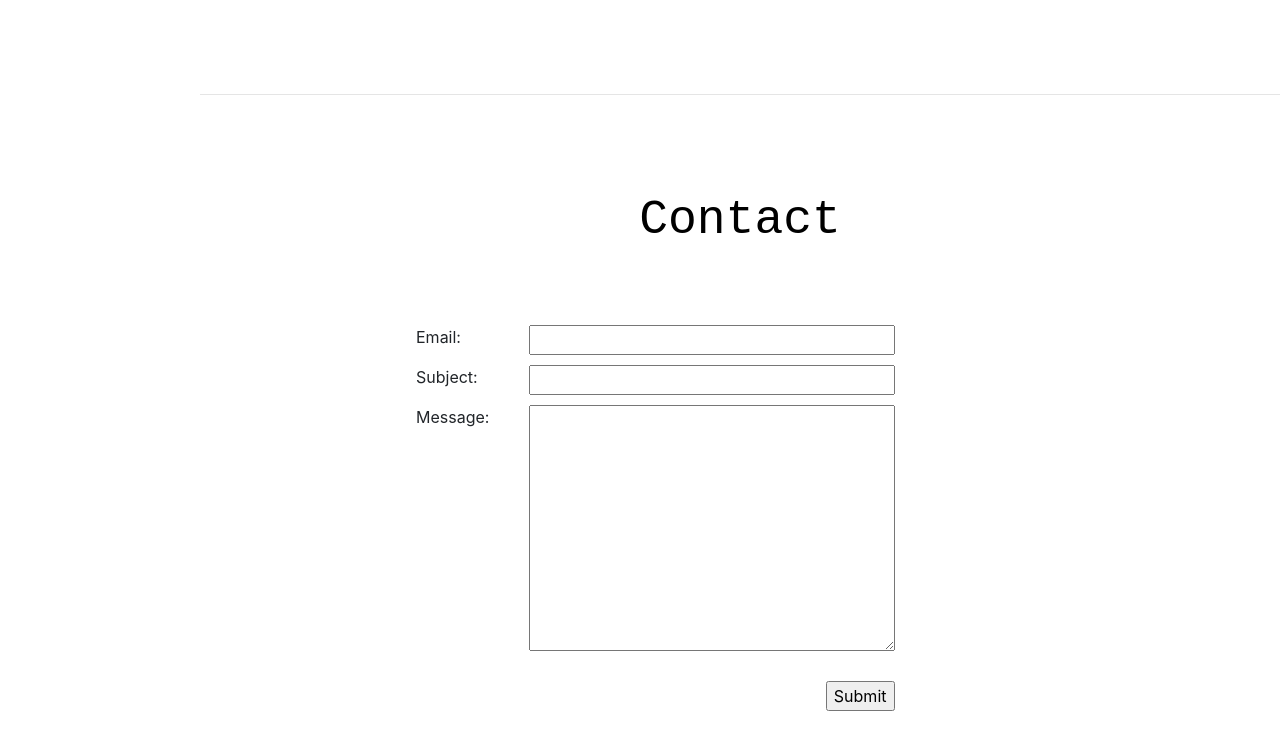
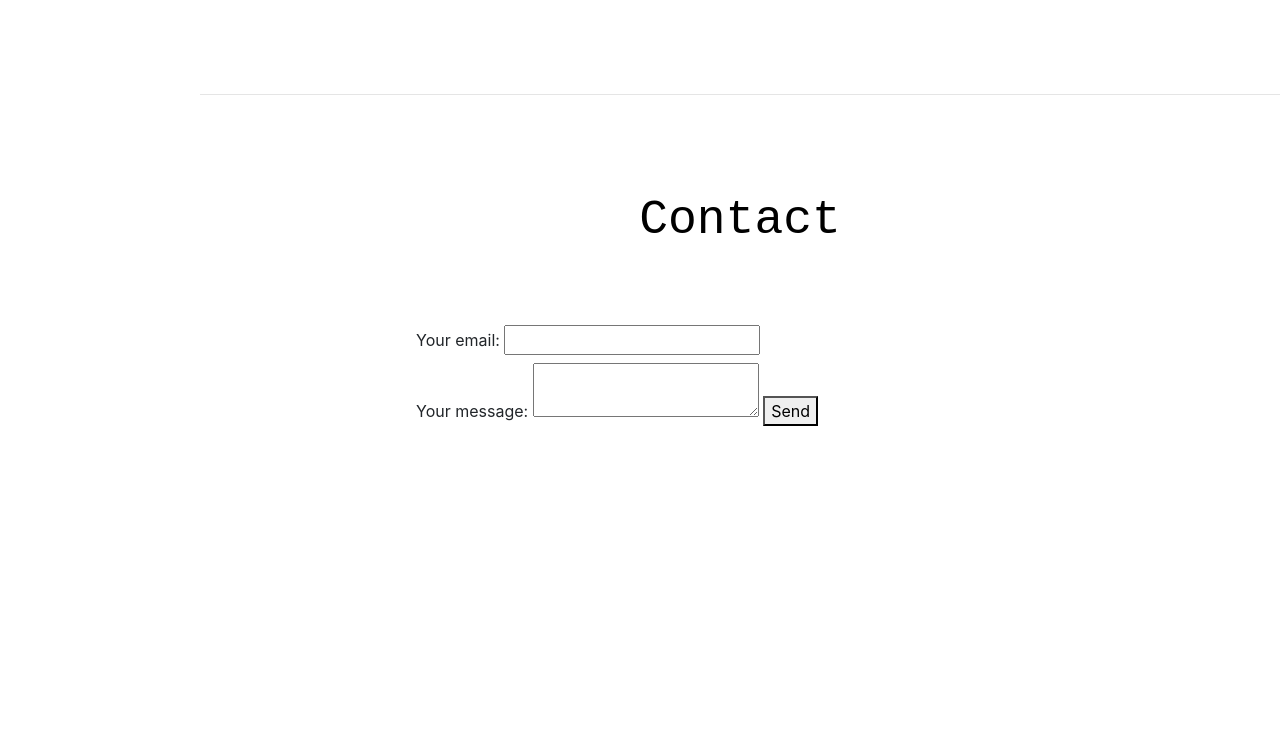
Before and after one commit to testTeotcd/portfolio, a website with bundled scripts: page index.html in a window 1280 px wide. Shown: the part 3963-4698 px from the top of the page. After the commit the page ends 4418 px from the top, so only its background shows below. Built offline with nearby package versions, Linux system fonts and the light colour scheme; files whose address does not match are found by name; a web font is replaced by a local one.

Commit message:
New Contact HTML element

```diff
--- a/index.html
+++ b/index.html
@@ -257,38 +257,22 @@
       <section style="width: 60%; margin-left: 20%" id="contact">
           <div class="sectiondiv">
               <h1 class="sectiontitle" style="margin-bottom: 75px;">Contact</h1>
-              <form method="POST" action="https://formspree.io/timdeeter1@gmail.com">
-                <div class="row">
-                    <div class="col-lg-2">
-                        <p>Email:</p>
-                    </div>
-                    <div class="col-lg-7">
-                        <input type="text" name="email" style="width: 100%;">
-                    </div>
-                </div>
+              <form
+                  action="https://formspree.io/mwkrvgdo"
+                  method="POST"
+              >
+                  <label>
+                      Your email:
+                      <input type="text" name="_replyto">
+                  </label>
+                  <label>
+                      Your message:
+                      <textarea name="message"></textarea>
+                  </label>
 
-                <div class="row">
-                    <div class="col-lg-2">
-                        <p>Subject:</p>
-                    </div>
-                    <div class="col-lg-7">
-                        <input type="text" name="subject" style="width: 100%;">
-                    </div>
-                </div>
-                <div class="row">
-                    <div class="col-lg-2">
-                        <p>Message:</p>
-                    </div>
-                    <div class="col-lg-7">
-                        <textarea name="message" style="width: 100%" rows="10"></textarea>
-                    </div>
-                </div>
-                <br/>
-                <div class="row">
-                    <div class="col-lg-9">
-                        <input type="submit" value="Submit" style="float: right;">
-                    </div>
-                </div>
+                  <!-- your other form fields go here -->
+
+                  <button type="submit">Send</button>
               </form>
               <br/>
           </div>
```
